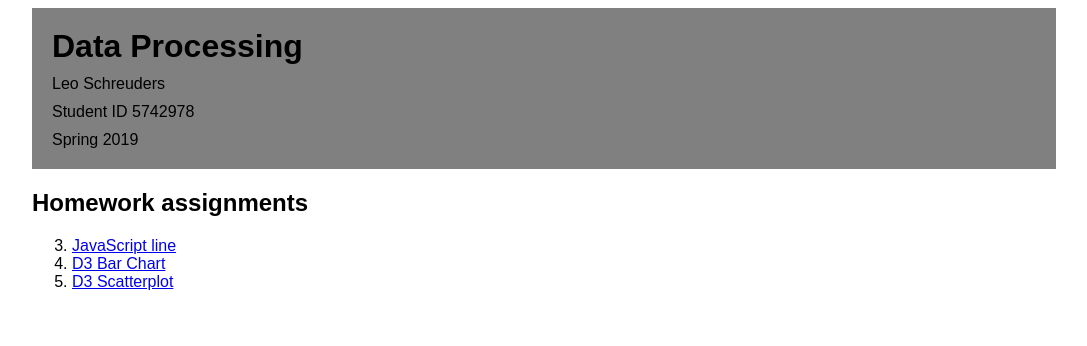
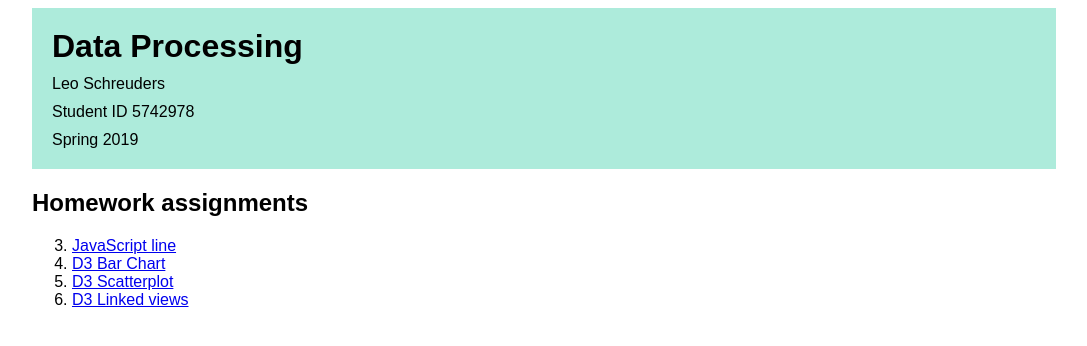
Before and after one commit to Lodewikus2000/dataprocessing, a plain HTML site: page index.html in a window 1280 px wide. Shown: the whole page, without its empty margins (96-1183 px from the left). Drawn offline with Linux system fonts and the light colour scheme.

Commit message:
link to homework

```diff
--- a/index.html
+++ b/index.html
@@ -29,6 +29,9 @@
             <li>
                 <a href="/Homework/Week_5/scatter.html">D3 Scatterplot</a>
             </li>
+            <li>
+                <a href="/Homework/Week_6/index.html">D3 Linked views</a>
+            </li>
         </ol>
     </section>
 
--- a/style.css
+++ b/style.css
@@ -4,7 +4,7 @@ body {
 
 header {
   padding: 10px;
-  background-color: grey;
+  background-color: #adebdb;
 }
 
 header  *{
```
